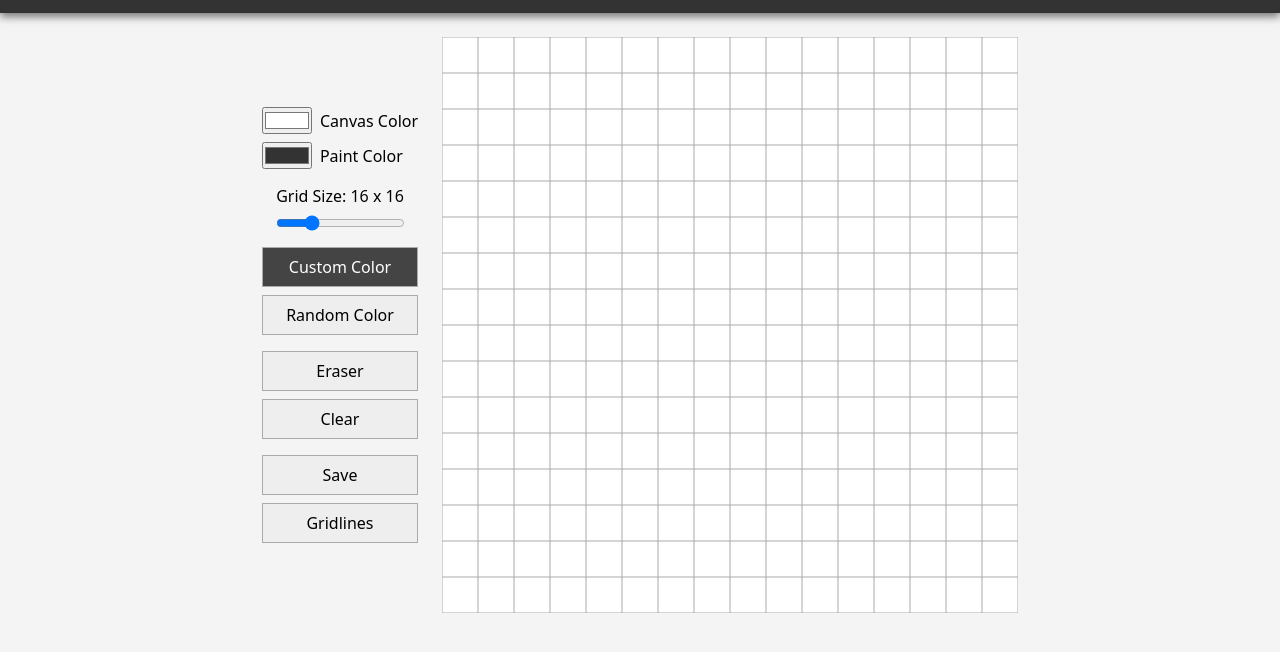
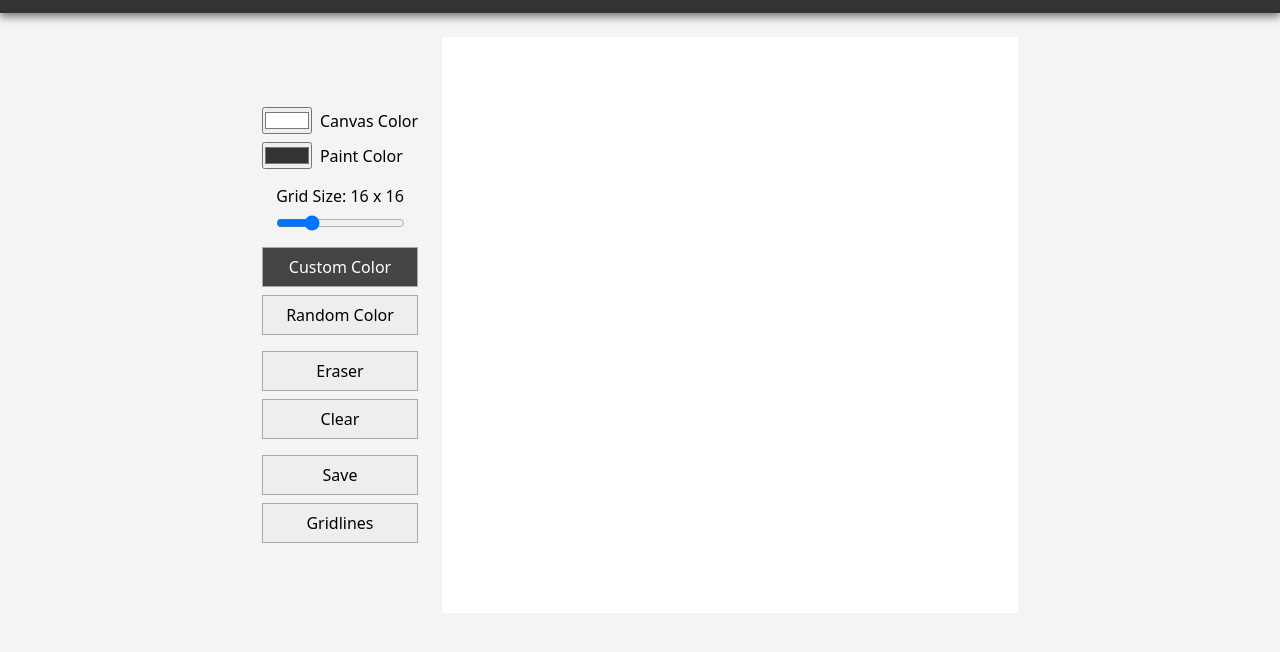
Before and after one commit to karolistech/pixel-paint789, a website built with Vite: page index.html in a window 1280 px wide. Both pictures are taken after a click on the button "Gridlines". Shown: the part 62-714 px from the top of the page. Built offline with nearby package versions, Linux system fonts and the light colour scheme.

Commit message:
feat: add canvas gridlines toggle handling

```diff
--- a/index.html
+++ b/index.html
@@ -44,7 +44,7 @@
 
         <div class="controls__group">
           <button class="controls__btn controls__btn--save">Save</button>
-          <button class="controls__btn controls__btn--gridlines">Gridlines</button>
+          <button class="controls__btn controls__btn--gridlines controls__btn--selected">Gridlines</button>
         </div>
       </div>
 
--- a/src/script.ts
+++ b/src/script.ts
@@ -8,6 +8,7 @@ const gridSizeInput = document.querySelector<HTMLInputElement>("#grid-size")!;
 const customColorBtn = document.querySelector<HTMLButtonElement>(".controls__btn--custom-color")!;
 const randomColorBtn = document.querySelector<HTMLButtonElement>(".controls__btn--random-color")!;
 const eraserBtn = document.querySelector<HTMLButtonElement>(".controls__btn--eraser")!;
+const gridlinesBtn = document.querySelector<HTMLButtonElement>(".controls__btn--gridlines")!;
 
 const gridSizes = [8, 16, 32, 48, 64] as const;
 
@@ -17,6 +18,7 @@ const state = {
   canvasSize: 576,
   canvasColor: canvasColorInput.value,
   gridSize: gridSizes[gridSizeInput.valueAsNumber],
+  gridlines: true,
   gridlinesColor: "#aaa",
   paintMode: "custom-color" as PaintMode,
   paintColor: paintColorInput.value,
@@ -38,6 +40,7 @@ function renderCanvas() {
     ctx.fillRect(col * cellSize, row * cellSize, cellSize, cellSize);
   }
 
+  if (state.gridlines === true) {
     ctx.beginPath();
 
     for (let i = 0; i <= state.gridSize; i++) {
@@ -52,6 +55,7 @@ function renderCanvas() {
 
     ctx.strokeStyle = state.gridlinesColor;
     ctx.stroke();
+  }
 }
 
 function updateCanvasColor() {
@@ -127,6 +131,13 @@ function resetPaintTracking() {
   state.lastPaintedCellIndex = null;
 }
 
+function toggleGridlines() {
+  state.gridlines = !state.gridlines;
+
+  gridlinesBtn.classList.toggle("controls__btn--selected", state.gridlines === true);
+  renderCanvas();
+}
+
 function setupEvents() {
   canvas.addEventListener("pointerdown", handleCanvasInput);
   canvas.addEventListener("pointermove", handleCanvasInput);
@@ -141,6 +152,7 @@ function setupEvents() {
   customColorBtn.addEventListener("click", () => setPaintMode("custom-color"));
   randomColorBtn.addEventListener("click", () => setPaintMode("random-color"));
   eraserBtn.addEventListener("click", () => setPaintMode("eraser"));
+  gridlinesBtn.addEventListener("click", toggleGridlines);
 }
 
 function init() {
```
Lines whose indentation alone changed are shown as unchanged.
